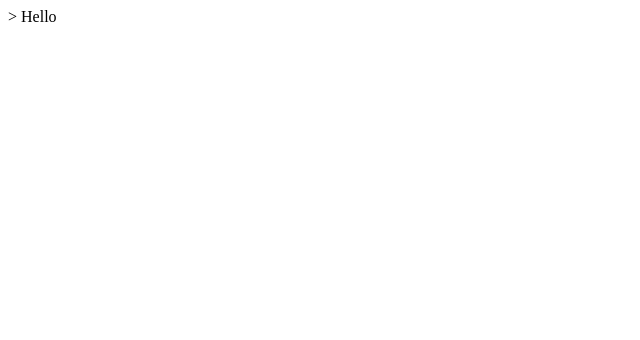
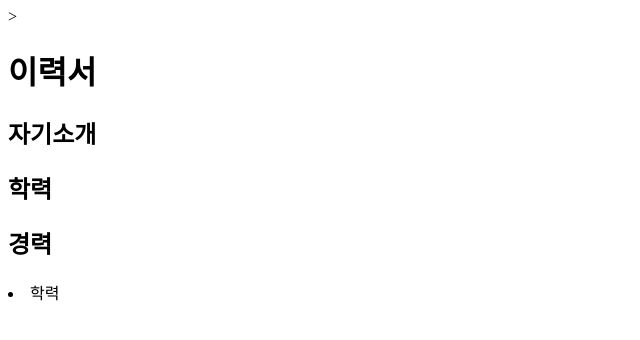
Before and after one commit to SeoJinWook/self-driving, a plain HTML site: page index.html in a window 1280 px wide. Shown: the whole page, without its empty margins (0-640 px from the left). Drawn offline with Linux system fonts and the light colour scheme.

Commit message:
Update index.html

```diff
--- a/index.html
+++ b/index.html
@@ -1,5 +1,10 @@
 <html>>
   <body>
-  Hello
+  <h1>이력서</h1>
+  <h2>자기소개</h2>
+  <h2>학력</h2>
+  <h2>경력</h2>
+  <li>학력</li>
+
   </body>
 </html>
```
